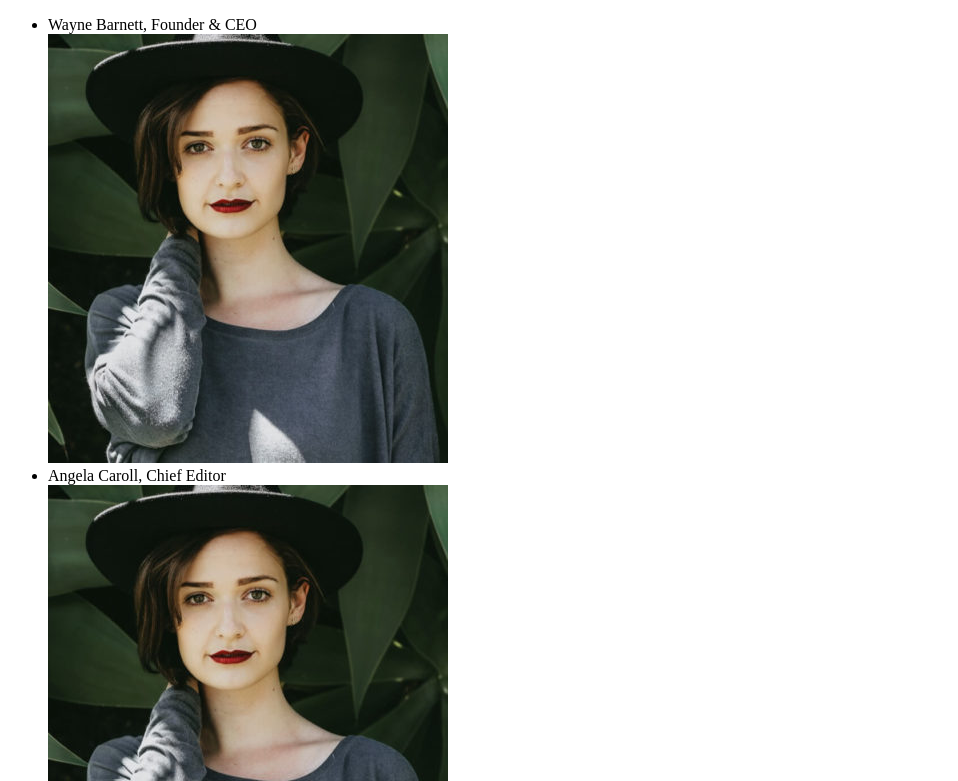
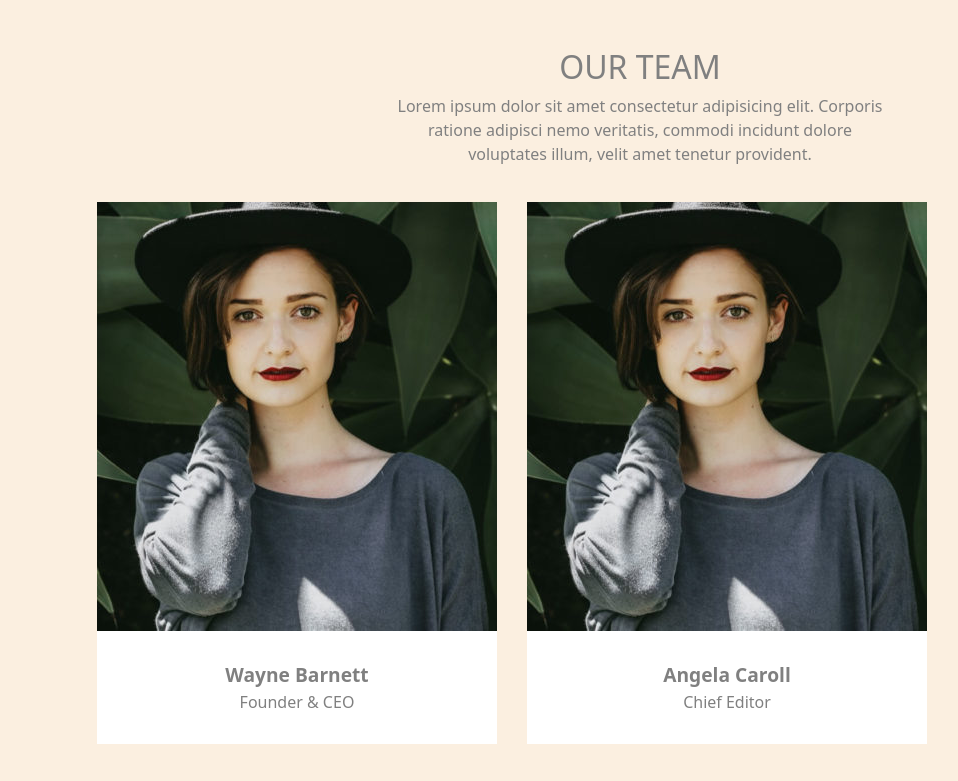
Before and after one commit to VeronicaFontana/js-our-team, a plain HTML site: page index.html in a window 1280 px wide. Shown: the top 781 px of the page, without its empty margins (0-958 px from the left). Drawn offline with nearby package versions, Linux system fonts and the light colour scheme.

Commit message:
[ADD] Cards, top text

```diff
--- a/css/style.css
+++ b/css/style.css
@@ -0,0 +1,26 @@
+body{
+  background-color: rgb(251, 239, 224);
+}
+
+.text{
+  max-width: 500px;
+  color: grey;
+}
+
+.card-box div{
+  background-color: white;
+  display: flex;
+  flex-direction: column;
+  margin: 20px 15px;
+}
+
+.card-box div .card-text{
+  margin: 30px 30px;
+  text-align: center;
+  color: grey;
+}
+
+.card-box div .card-text .name{
+  font-weight: bold;
+  font-size: 1.2rem;
+}
--- a/index.html
+++ b/index.html
@@ -3,13 +3,22 @@
 <head>
   <meta charset="UTF-8">
   <meta name="viewport" content="width=device-width, initial-scale=1.0">
+
+  <link href="https://cdn.jsdelivr.net/npm/bootstrap@5.3.2/dist/css/bootstrap.min.css" rel="stylesheet" integrity="sha384-T3c6CoIi6uLrA9TneNEoa7RxnatzjcDSCmG1MXxSR1GAsXEV/Dwwykc2MPK8M2HN" crossorigin="anonymous">
+  <script src="https://cdn.jsdelivr.net/npm/bootstrap@5.3.2/dist/js/bootstrap.bundle.min.js" integrity="sha384-C6RzsynM9kWDrMNeT87bh95OGNyZPhcTNXj1NW7RuBCsyN/o0jlpcV8Qyq46cDfL" crossorigin="anonymous"></script>
+
+
+  <link rel="stylesheet" href="css/style.css">
   <title>Our Team</title>
 </head>
 <body>
-  <div class="container">
-    <ul>
-
-    </ul>
+  <div class="container mt-5 d-flex flex-column align-items-center ">
+    <div class="text text-center">
+      <h1 class="fs-2">OUR TEAM</h1>
+      <p>Lorem ipsum dolor sit amet consectetur adipisicing elit. Corporis ratione adipisci nemo veritatis, commodi incidunt dolore voluptates illum, velit amet tenetur provident.</p>
+    </div>
+    <div class="card-box d-flex flex-wrap">
+    </div>
   </div>
   <script src="js/script.js"></script>
 </body>
--- a/js/script.js
+++ b/js/script.js
@@ -31,12 +31,11 @@ const team = [
   },
 ]
 
-let ul = document.querySelector("ul");
+let cardBox = document.querySelector(".card-box");
 
 
 for(let member of team){
   console.log(member);
   console.log(member.nome);
-  ul.innerHTML += `<li>${member.nome}, ${member.ruolo}</li>
-  <img src="img/${member.foto}"/>`
+  cardBox.innerHTML += `<div><img src="img/${member.foto}"/><div class="card-text"><span class="name">${member.nome}</span> <span>${member.ruolo}</span></div></div>`
 }
```
